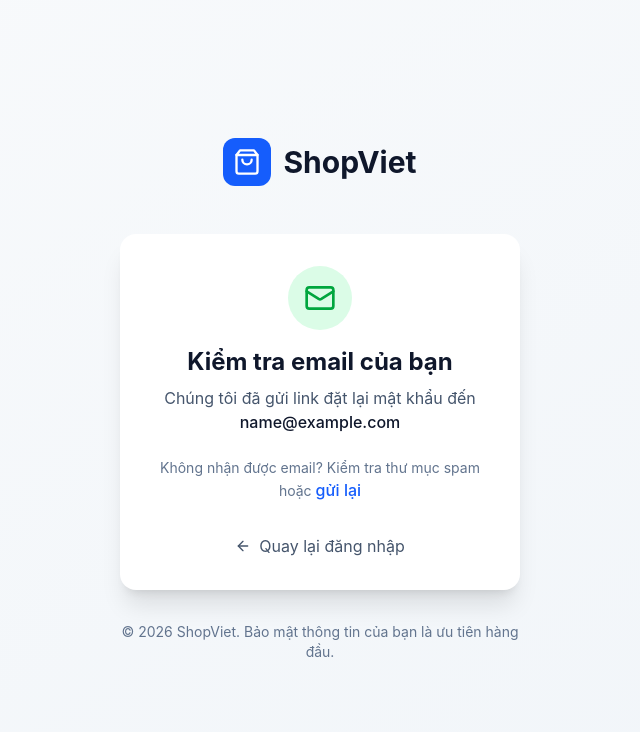
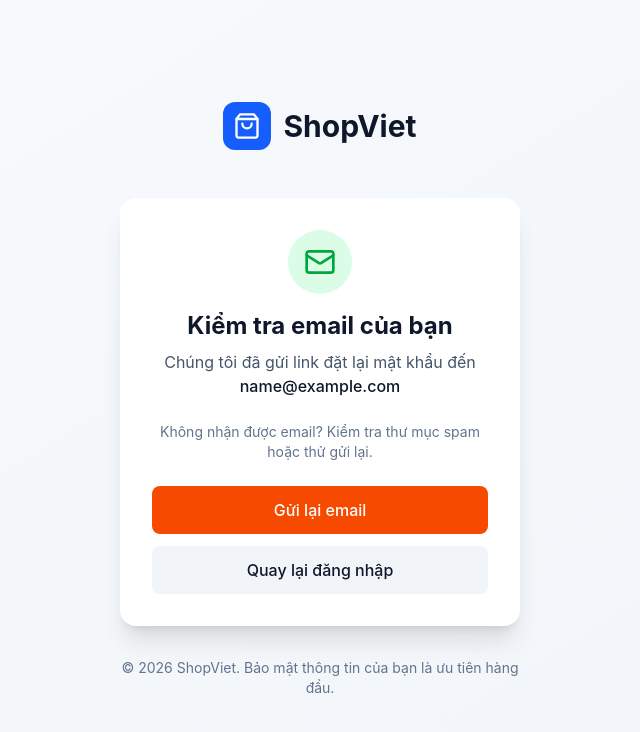
Before and after one commit to Munfond/E-Commerce-System, a React (Vite) app: page /forgot-password in a window 1280 px wide. Both pictures are taken after typing "name@example.com" into the empty fields and a click on the button "Gửi link đặt lại mật khẩu". Shown: the top 732 px of the page, without its empty margins (320-960 px from the left). Built offline with nearby package versions, Linux system fonts and the light colour scheme.

Commit message:
Add forgot password page

```diff
--- a/src/app/pages/ForgotPassword.tsx
+++ b/src/app/pages/ForgotPassword.tsx
@@ -83,17 +83,26 @@
                 Chúng tôi đã gửi link đặt lại mật khẩu đến <span className="font-medium text-slate-900">{email}</span>
               </p>
               <p className="text-sm text-slate-500 mb-6">
-                Không nhận được email? Kiểm tra thư mục spam hoặc{' '}
+                Không nhận được email? Kiểm tra thư mục spam hoặc thử gửi lại.
+              </p>
+              <div className="flex flex-col gap-3">
                 <button
                   onClick={() => setIsSent(false)}
-                  className="text-blue-600 hover:text-blue-700 font-medium"
+                  className="w-full bg-orange-600 text-white py-3 rounded-lg font-medium hover:bg-orange-700 transition-colors"
                 >
-                  gửi lại
+                  Gửi lại email
                 </button>
-              </p>
+                <Link
+                  to="/login"
+                  className="w-full text-center bg-slate-100 text-slate-900 py-3 rounded-lg font-medium hover:bg-slate-200 transition-colors"
+                >
+                  Quay lại đăng nhập
+                </Link>
+              </div>
             </motion.div>
           )}
 
+          { !isSent && (
             <div className="mt-8">
               <Link
                 to="/login"
@@ -103,6 +112,7 @@
                 <span>Quay lại đăng nhập</span>
               </Link>
             </div>
+          )}
         </div>
 
         <div className="mt-8 text-center text-sm text-slate-500">
```
Lines whose indentation alone changed are shown as unchanged.
